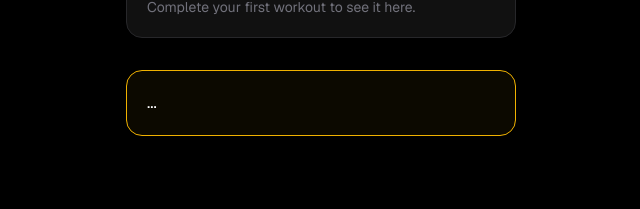
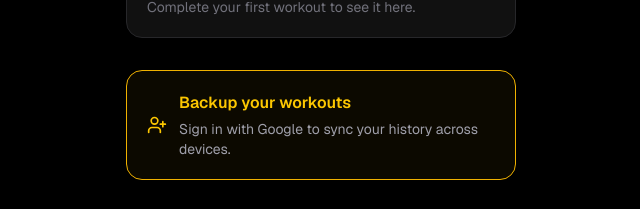
Before and after one commit to imrangfx/dont-over-train, a Next.js app: page /profile in a window 1280 px wide. Shown: the part 596-805 px from the top of the page, without its empty margins (319-959 px from the left). Built offline with nearby package versions, Linux system fonts and the light colour scheme; no server answers.

Commit message:
Enhance ProfilePage with Google sign-in functionality and improved user session management. Implement avatar handling and error state for profile images. Update user display logic to show Google user details, ensuring a seamless experience for both logged-in and guest users.

```diff
--- a/app/profile/page.tsx
+++ b/app/profile/page.tsx
@@ -23,23 +23,60 @@ export default function ProfilePage() {
   const [filter, setFilter] = useState("30d");
   const [showFilter, setShowFilter] = useState(false);
   const [user, setUser] = useState<any>(null);
+  const [avatarError, setAvatarError] = useState(false);
 
   const handleLogout = async () => {
     await supabase.auth.signOut();
     localStorage.removeItem("hasSeenOnboarding");
+    setUser(null);
     router.replace("/");
   };
 
+  const handleGoogleSignIn = async () => {
+    const { error } = await supabase.auth.signInWithOAuth({
+      provider: "google",
+      options: {
+        redirectTo: window.location.origin,
+      },
+    });
+
+    if (error) {
+      console.error(error);
+      alert(error.message);
+    }
+  };
+
   useEffect(() => {
+    let active = true;
+
     async function loadUser() {
       const {
-        data: { user },
-      } = await supabase.auth.getUser();
+        data: { session },
+      } = await supabase.auth.getSession();
 
-      setUser(user);
+      if (!active) return;
+      setUser(session?.user ?? null);
+      setAvatarError(false);
     }
 
     loadUser();
+
+    // Keep auth state in sync with actual sign-in/sign-out events, instead
+    // of relying solely on a one-time check at mount. This ensures the
+    // guest-only "Backup your workouts" button and the logged-in header
+    // never go stale relative to the real Supabase session.
+    const { data: listener } = supabase.auth.onAuthStateChange(
+      (_event, session) => {
+        if (!active) return;
+        setUser(session?.user ?? null);
+        setAvatarError(false);
+      }
+    );
+
+    return () => {
+      active = false;
+      listener.subscription.unsubscribe();
+    };
   }, []);
 
   useEffect(() => {
@@ -77,6 +114,12 @@ const lastWorkout =
 
 const currentStreak = history.length;
 
+const googleAvatarUrl =
+  user?.user_metadata?.avatar_url || user?.user_metadata?.picture || null;
+
+const googleFullName =
+  user?.user_metadata?.full_name || user?.user_metadata?.name || null;
+
 return (
   <main className="min-h-screen bg-black px-6 py-8 text-white">
 
@@ -100,11 +143,12 @@ return (
         <div className="flex items-center gap-4">
 
           <div className="flex h-20 w-20 items-center justify-center rounded-full border border-zinc-800 bg-zinc-900 overflow-hidden">
-            {user?.user_metadata?.avatar_url ? (
+            {googleAvatarUrl && !avatarError ? (
               <img
-                src={user.user_metadata.avatar_url}
+                src={googleAvatarUrl}
                 alt="Profile"
                 className="h-full w-full object-cover"
+                onError={() => setAvatarError(true)}
               />
             ) : (
               <CircleUserRound
@@ -117,7 +161,7 @@ return (
           <div>
 
             <h1 className="text-2xl font-bold">
-              {user?.user_metadata?.full_name || "Guest User"}
+              {user ? googleFullName || "Google User" : "Guest User"}
             </h1>
 
             <span className="mt-2 inline-block rounded-full bg-lime-400/20 px-3 py-1 text-xs font-semibold text-lime-400">
@@ -277,9 +321,24 @@ return (
       {/* Upgrade */}
 
       {!user && (
-        <div className="mt-8 rounded-2xl border border-yellow-500 bg-yellow-500/5 p-5">
-          ...
-        </div>
+        <button
+          onClick={handleGoogleSignIn}
+          className="mt-8 w-full rounded-2xl border border-yellow-500 bg-yellow-500/5 p-5 text-left transition hover:bg-yellow-500/10"
+        >
+          <div className="flex items-center gap-3">
+            <UserPlus size={20} className="shrink-0 text-yellow-400" />
+
+            <div>
+              <p className="font-semibold text-yellow-400">
+                Backup your workouts
+              </p>
+
+              <p className="mt-1 text-sm text-zinc-400">
+                Sign in with Google to sync your history across devices.
+              </p>
+            </div>
+          </div>
+        </button>
       )}
 
       {user && (
```
